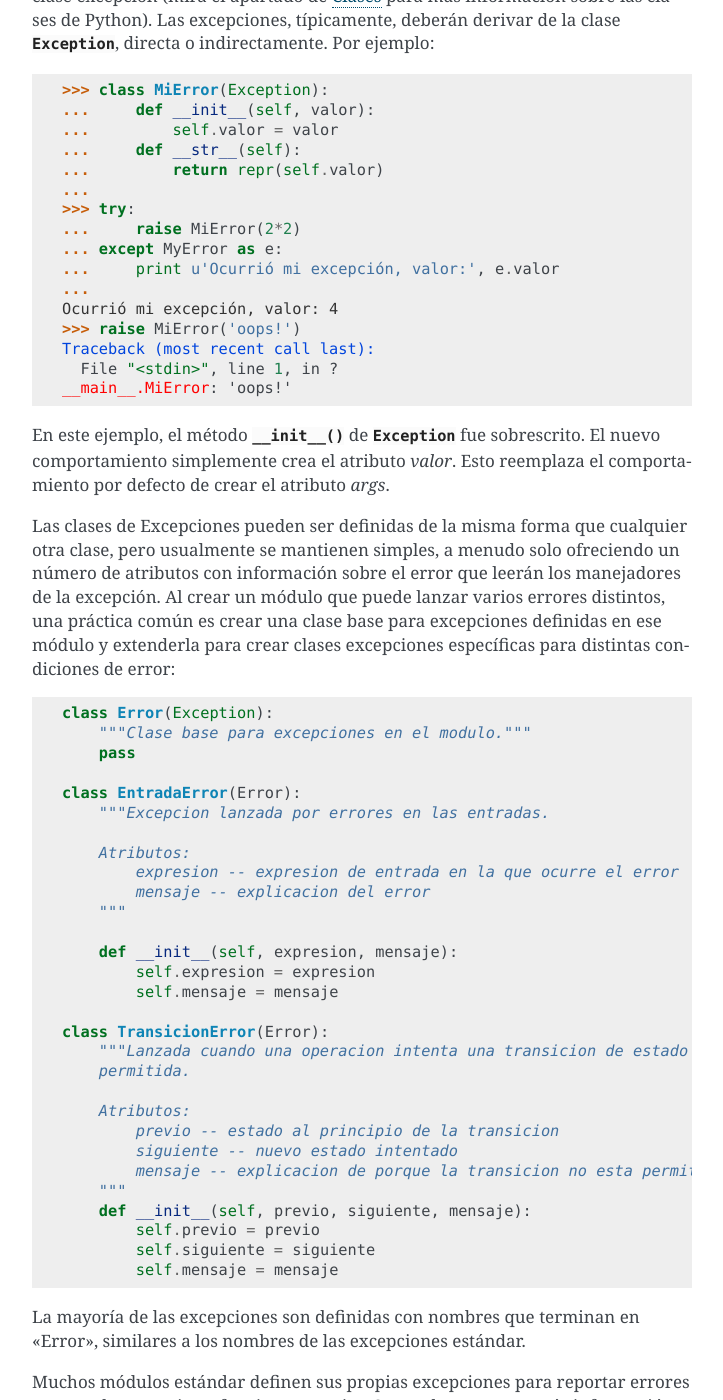
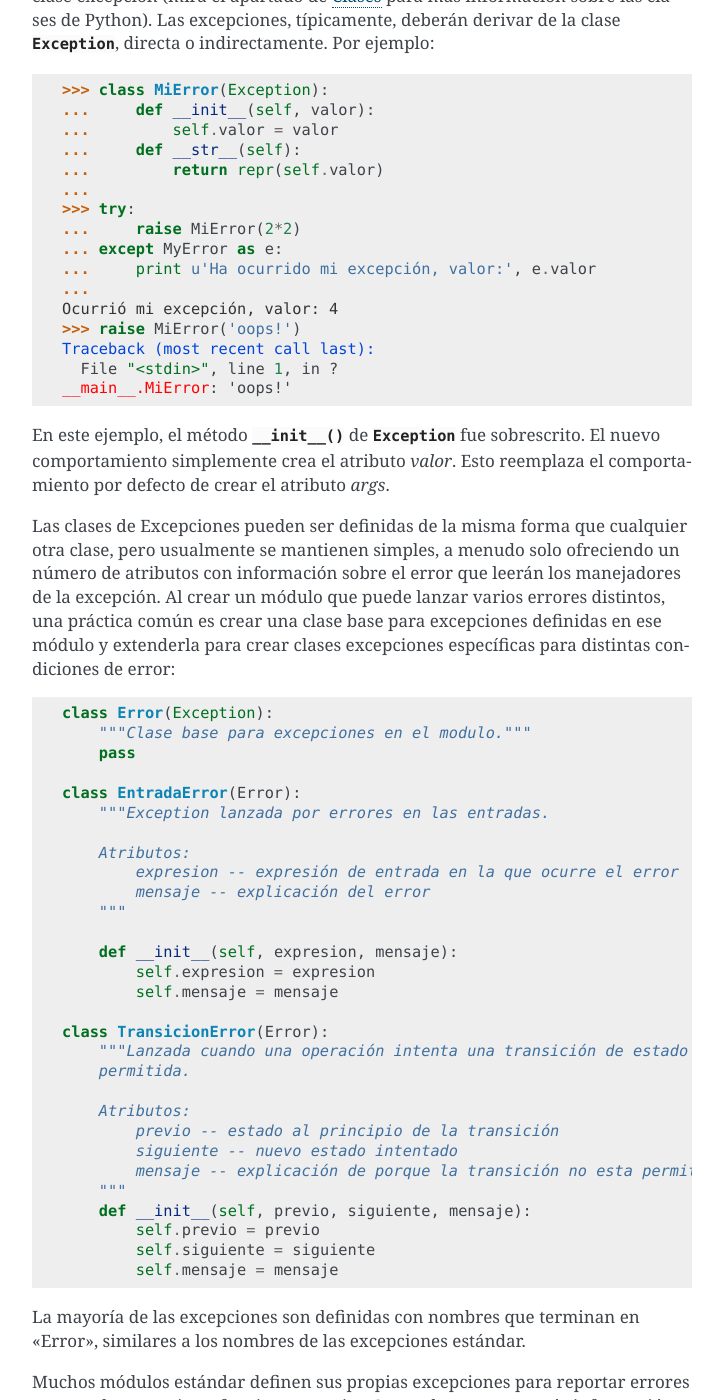
Before and after one commit to macagua/entrenamiento.python_basico, a Sphinx documentation site: the page built from source/leccion9/errores.rst, in a window 1280 px wide and 1400 px high, scrolled down 5018 px. Shown: the whole window, without its empty margins (388-1111 px from the left). Built offline with Sphinx 7.4.7, drawn with Linux system fonts in a browser that asks for light colours; some of the changed text lies outside the part shown.

Commit message:
Corregido errores ortograficos

```diff
--- a/source/leccion9/errores.rst
+++ b/source/leccion9/errores.rst
@@ -226,10 +226,10 @@ relanzarla::
    >>> try:
    ...     raise NameError('Hola')
    ... except NameError:
-   ...     print u'Voló una excepción!'
+   ...     print u'Ha sucedido una excepción!'
    ...     raise
    ...
-   Voló una excpeción!
+   Ha sucedido una excepción!
    Traceback (most recent call last):
      File "<stdin>", line 2, in ?
    NameError: Hola
@@ -252,7 +252,7 @@ Python).  Las excepciones, típicamente, deberán derivar de la clase
    >>> try:
    ...     raise MiError(2*2)
    ... except MyError as e:
-   ...     print u'Ocurrió mi excepción, valor:', e.valor
+   ...     print u'Ha ocurrido mi excepción, valor:', e.valor
    ...
    Ocurrió mi excepción, valor: 4
    >>> raise MiError('oops!')
@@ -277,11 +277,11 @@ condiciones de error::
        pass
 
    class EntradaError(Error):
-       """Excepcion lanzada por errores en las entradas.
+       """Exception lanzada por errores en las entradas.
 
        Atributos:
-           expresion -- expresion de entrada en la que ocurre el error
-           mensaje -- explicacion del error
+           expresion -- expresión de entrada en la que ocurre el error
+           mensaje -- explicación del error
        """
 
        def __init__(self, expresion, mensaje):
@@ -289,13 +289,13 @@ condiciones de error::
            self.mensaje = mensaje
 
    class TransicionError(Error):
-       """Lanzada cuando una operacion intenta una transicion de estado no
+       """Lanzada cuando una operación intenta una transición de estado no
        permitida.
 
        Atributos:
-           previo -- estado al principio de la transicion
+           previo -- estado al principio de la transición
            siguiente -- nuevo estado intentado
-           mensaje -- explicacion de porque la transicion no esta permitida
+           mensaje -- explicación de porque la transición no esta permitida
        """
        def __init__(self, previo, siguiente, mensaje):
            self.previo = previo
```
Also changed, not shown: other parts of source/leccion9/errores.rst (+6 -6 lines), source/leccion4/condicional_if.rst (+5 -5 lines).
